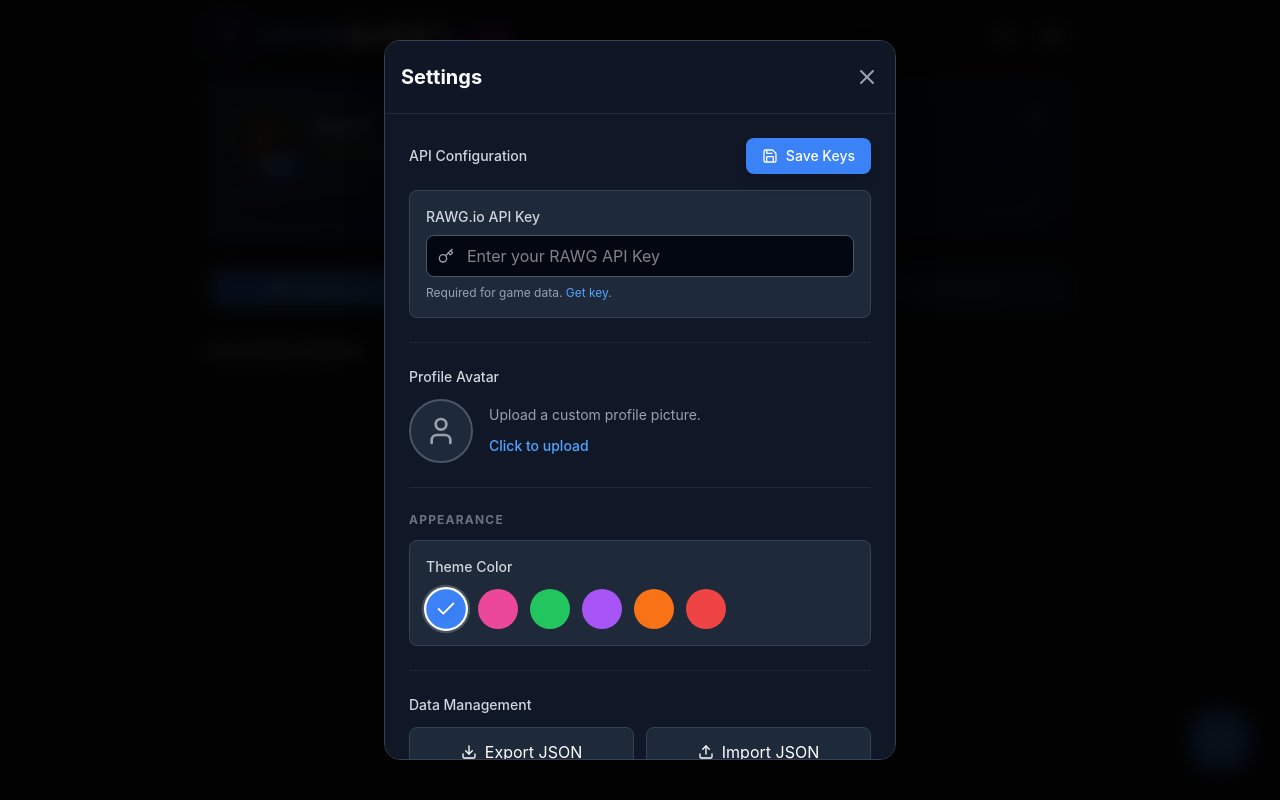
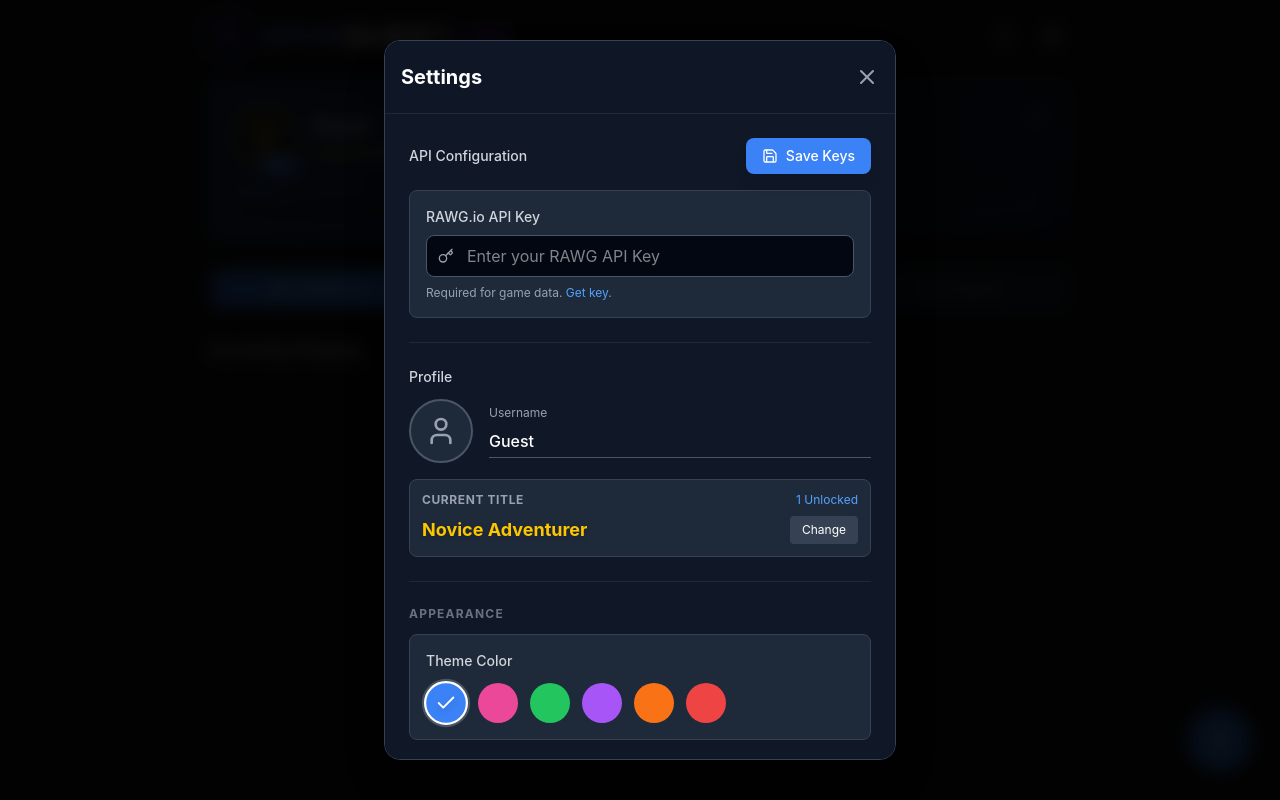
Before and after one commit to Anzo1986/GameQuestLog, a Vue app: page / in a window 1280 px wide. Both pictures are taken after a click on the button 1052 px from the left and 36 px from the top of the page. Built offline with nearby package versions, Linux system fonts and the light colour scheme.

Commit message:
feat: update leveling curve, add titles, and settings UI

```diff
--- a/src/components/SettingsSection.vue
+++ b/src/components/SettingsSection.vue
@@ -5,11 +5,19 @@ import { useGames } from '../composables/useGames';
 
 const emit = defineEmits(['close']);
 
-const { apiKey, setApiKey, exportData, importData, userAvatar, setUserAvatar, themeColor, setTheme, THEMES } = useGames();
+const {
+  apiKey, setApiKey, exportData, importData,
+  userAvatar, setUserAvatar,
+  themeColor, setTheme, THEMES,
+  userName, setUserName,
+  userTitle, availableTitles, setUserTitle
+} = useGames();
+
 const newKey = ref(apiKey.value);
 const fileInput = ref(null);
 const avatarInput = ref(null);
 const importStatus = ref('');
+const showTitles = ref(false);
 
 const saveKey = () => {
   setApiKey(newKey.value);
@@ -133,9 +141,12 @@ const handleFileChange = async (event) => {
 
         <hr class="border-gray-800" />
 
-        <!-- Avatar Upload -->
+        <!-- Profile Section -->
         <div>
-          <h3 class="text-sm font-medium text-gray-300 mb-3">Profile Avatar</h3>
+          <h3 class="text-sm font-medium text-gray-300 mb-3">Profile</h3>
+
+          <div class="space-y-4">
+              <!-- Avatar -->
               <div class="flex items-center gap-4">
                   <div class="relative group cursor-pointer" @click="triggerAvatarUpload">
                       <div class="w-16 h-16 rounded-full bg-gray-800 overflow-hidden border-2 border-gray-600 group-hover:border-blue-500 transition-colors flex items-center justify-center">
@@ -147,10 +158,46 @@ const handleFileChange = async (event) => {
                       </div>
                   </div>
                   <div class="flex-1">
-                  <p class="text-sm text-gray-400 mb-2">Upload a custom profile picture.</p>
-                  <button @click="triggerAvatarUpload" class="text-sm text-blue-400 hover:text-blue-300 font-medium">Click to upload</button>
+                      <label class="block text-xs text-gray-400 mb-1">Username</label>
+                      <input
+                        :value="userName"
+                        @input="e => setUserName(e.target.value)"
+                        type="text"
+                        class="bg-transparent border-b border-gray-600 focus:border-blue-500 text-white w-full py-1 outline-none transition-colors font-medium"
+                        placeholder="Enter your name"
+                      />
                   </div>
                   <input ref="avatarInput" type="file" accept="image/*" class="hidden" @change="handleAvatarChange" />
+              </div>
+
+              <!-- Title Selection -->
+              <div class="bg-gray-800 rounded-lg p-3 border border-gray-700">
+                  <div class="flex items-center justify-between mb-2">
+                       <span class="text-xs text-gray-400 uppercase tracking-wider font-bold">Current Title</span>
+                       <span class="text-xs text-blue-400">{{ availableTitles.length }} Unlocked</span>
+                  </div>
+                  <div class="flex items-center justify-between">
+                       <h4 class="text-yellow-400 font-bold text-lg drop-shadow-sm">{{ userTitle }}</h4>
+                       <button @click="showTitles = !showTitles" class="text-xs bg-gray-700 hover:bg-gray-600 text-white px-3 py-1.5 rounded transition-colors">
+                           Change
+                       </button>
+                  </div>
+
+                  <!-- Dropdown for titles -->
+                  <div v-if="showTitles" class="mt-3 pt-3 border-t border-gray-700 max-h-40 overflow-y-auto space-y-1">
+                      <button
+                        v-for="t in availableTitles"
+                        :key="t.title"
+                        @click="setUserTitle(t.title); showTitles = false"
+                        class="w-full text-left px-3 py-2 rounded hover:bg-gray-600/50 text-sm transition-colors flex items-center justify-between"
+                        :class="userTitle === t.title ? 'text-yellow-400 bg-gray-700/50' : 'text-gray-300'"
+                      >
+                         <span>{{ t.title }}</span>
+                         <span v-if="userTitle === t.title" class="text-xs opacity-70">Active</span>
+                         <span v-else class="text-xs text-gray-500">Lvl {{ t.level }}</span>
+                      </button>
+                  </div>
+              </div>
           </div>
         </div>
 
--- a/src/composables/useAchievements.js
+++ b/src/composables/useAchievements.js
@@ -182,8 +182,8 @@ export function useAchievements() {
         if (totalHours >= 1000) unlock('century_club');
 
         // 24. Epic Hero (Level 20)
-        // userXP is ref. Level = floor(XP/100) + 1
-        const level = Math.floor(userXP.value / 100) + 1;
+        // New calculation: Level = floor(pow(XP / 500, 1/1.2)) + 1
+        const level = Math.floor(Math.pow(userXP.value / 500, 1 / 1.2)) + 1;
         if (level >= 20) unlock('epic_hero');
 
         // 25. Empty Plate (Backlog Zero)
--- a/src/composables/useGames.js
+++ b/src/composables/useGames.js
@@ -16,6 +16,7 @@ const THEME_STORAGE_KEY = 'game-tracker-theme';
 const userXP = ref(0);
 const userName = ref('Guest');
 const userAvatar = ref(null);
+const selectedTitle = ref(null);
 const themeColor = ref(localStorage.getItem(THEME_STORAGE_KEY) || 'blue');
 
 const THEMES = {
@@ -68,12 +69,14 @@ if (savedGames) {
 }
 
 const savedUser = localStorage.getItem(USER_STORAGE_KEY);
+
 if (savedUser) {
     try {
         const userData = JSON.parse(savedUser);
         userXP.value = userData.xp || 0;
         userName.value = userData.name || 'Guest';
         userAvatar.value = userData.avatar || null;
+        selectedTitle.value = userData.title || null;
     } catch (e) {
         console.error('Failed to parse user data', e);
     }
@@ -89,32 +92,88 @@ watch(themeColor, (newColor) => {
     applyTheme(newColor);
 });
 
-watch([userXP, userName, userAvatar], () => {
+watch([userXP, userName, userAvatar, selectedTitle], () => {
     localStorage.setItem(USER_STORAGE_KEY, JSON.stringify({
         xp: userXP.value,
         name: userName.value,
-        avatar: userAvatar.value
+        avatar: userAvatar.value,
+        title: selectedTitle.value
     }));
 });
 
 export function useGames() {
 
     // Gamification Computed
-    const userLevel = computed(() => Math.floor(userXP.value / 100) + 1);
-    const nextLevelXP = computed(() => userLevel.value * 100);
-    const currentLevelXP = computed(() => userXP.value % 100);
-    const xpProgress = computed(() => (currentLevelXP.value / 100) * 100);
+    // New Formula: Level = floor(pow(XP / 500, 1/1.2)) + 1
+    // Inverse: XP = 500 * (Level - 1)^1.2
+    const getLevelFromXP = (xp) => Math.floor(Math.pow(xp / 500, 1 / 1.2)) + 1;
+    const getXPForLevel = (level) => Math.ceil(500 * Math.pow(level - 1, 1.2));
+
+    const userLevel = computed(() => getLevelFromXP(userXP.value));
+
+    const levelStartXP = computed(() => getXPForLevel(userLevel.value));
+    const nextLevelXP = computed(() => getXPForLevel(userLevel.value + 1));
+
+    // Progress within current level
+    const xpProgress = computed(() => {
+        const start = levelStartXP.value;
+        const end = nextLevelXP.value;
+        const current = userXP.value;
+
+        if (end <= start) return 100; // Should not happen
+
+        const progress = ((current - start) / (end - start)) * 100;
+        return Math.min(100, Math.max(0, progress));
+    });
+
+    // Titles Configuration
+    const TITLES = [
+        { level: 100, title: 'Godlike Entity' },
+        { level: 95, title: 'Architect of Fun' },
+        { level: 90, title: 'Timeless One' },
+        { level: 85, title: 'Reality Bender' },
+        { level: 80, title: 'Ascended Being' },
+        { level: 75, title: 'Avatar of Gaming' },
+        { level: 70, title: 'High Score King' },
+        { level: 65, title: 'Pixel Perfect' },
+        { level: 60, title: '8-Bit Emperor' },
+        { level: 55, title: 'Console Conqueror' },
+        { level: 50, title: 'Grandmaster' },
+        { level: 45, title: 'Mythic Champion' },
+        { level: 40, title: 'Legendary Hero' },
+        { level: 36, title: 'Legend in the Making' },
+        { level: 32, title: 'Hardcore Veteran' },
+        { level: 28, title: 'Speedrunner' },
+        { level: 24, title: 'Completionist' },
+        { level: 20, title: 'Master of Worlds' },
+        { level: 16, title: 'Rare Collector' },
+        { level: 13, title: 'Boss Battler' },
+        { level: 10, title: 'Elite Gamer' },
+        { level: 8, title: 'Dungeon Crawler' },
+        { level: 5, title: 'Quest Seeker' },
+        { level: 3, title: 'Apprentice Hero' },
+        { level: 1, title: 'Novice Adventurer' },
+    ];
+
+    const availableTitles = computed(() => {
+        return TITLES.filter(t => userLevel.value >= t.level).sort((a, b) => b.level - a.level); // Highest first
+    });
 
     const userTitle = computed(() => {
+        if (selectedTitle.value) {
+            // Validate if user still owns it (e.g. if level dropped - unlikely but safe)
+            // Or just return it. Let's just return it to match user intent.
+            return selectedTitle.value;
+        }
+        // Default to highest owned
         const lvl = userLevel.value;
-        if (lvl >= 50) return 'Godlike Entity';
-        if (lvl >= 30) return 'Legendary Hero';
-        if (lvl >= 20) return 'Master of Worlds';
-        if (lvl >= 10) return 'Elite Gamer';
-        if (lvl >= 5) return 'Quest Seeker';
-        if (lvl >= 2) return 'Rising Star';
-        return 'Novice Adventurer';
+        const match = TITLES.find(t => lvl >= t.level);
+        return match ? match.title : 'Novice Adventurer';
     });
+
+    const setUserTitle = (title) => {
+        selectedTitle.value = title;
+    };
 
     const awardXP = (amount) => {
         userXP.value += amount;
@@ -502,6 +561,8 @@ export function useGames() {
         xpProgress,
         awardXP,
         PLATFORMS,
-        incrementQuestUsage
+        incrementQuestUsage,
+        availableTitles,
+        setUserTitle
     };
 }
```
Lines whose indentation alone changed are shown as unchanged.
